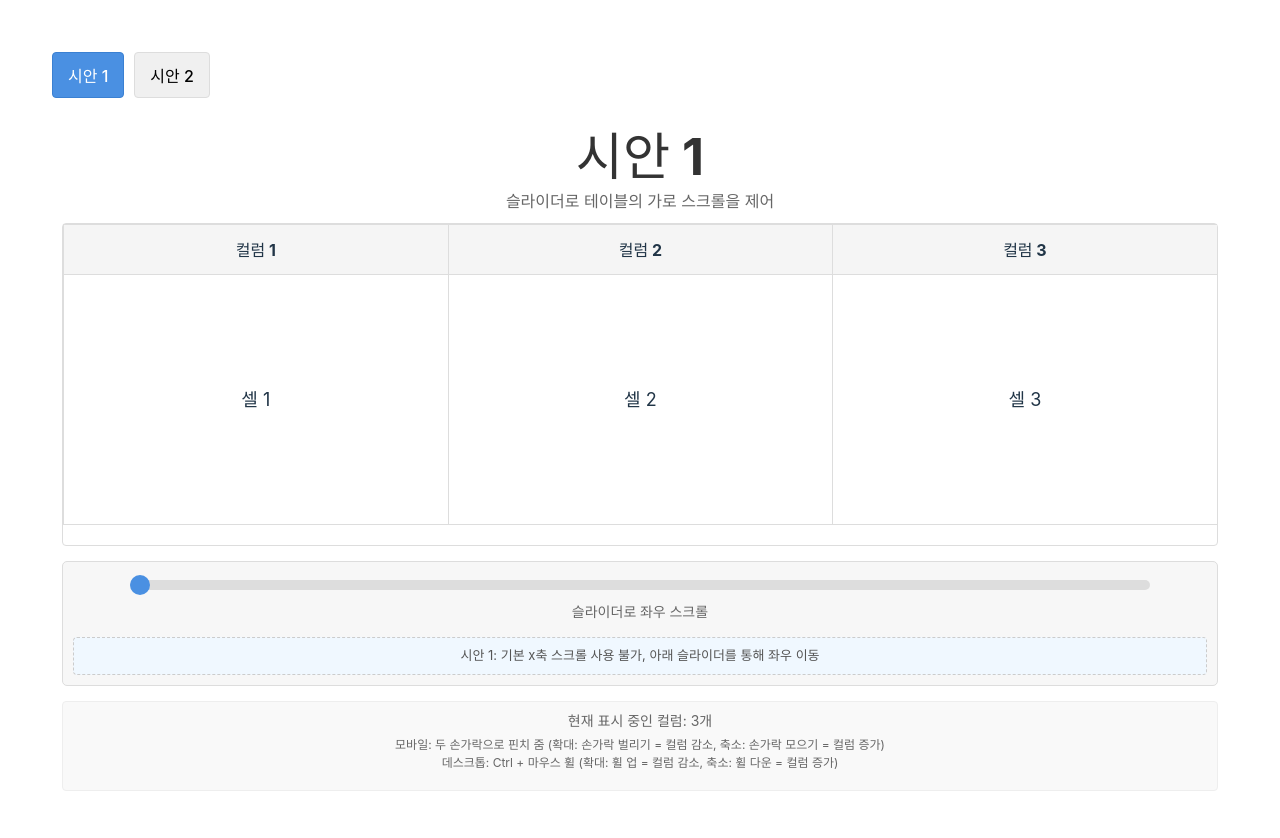
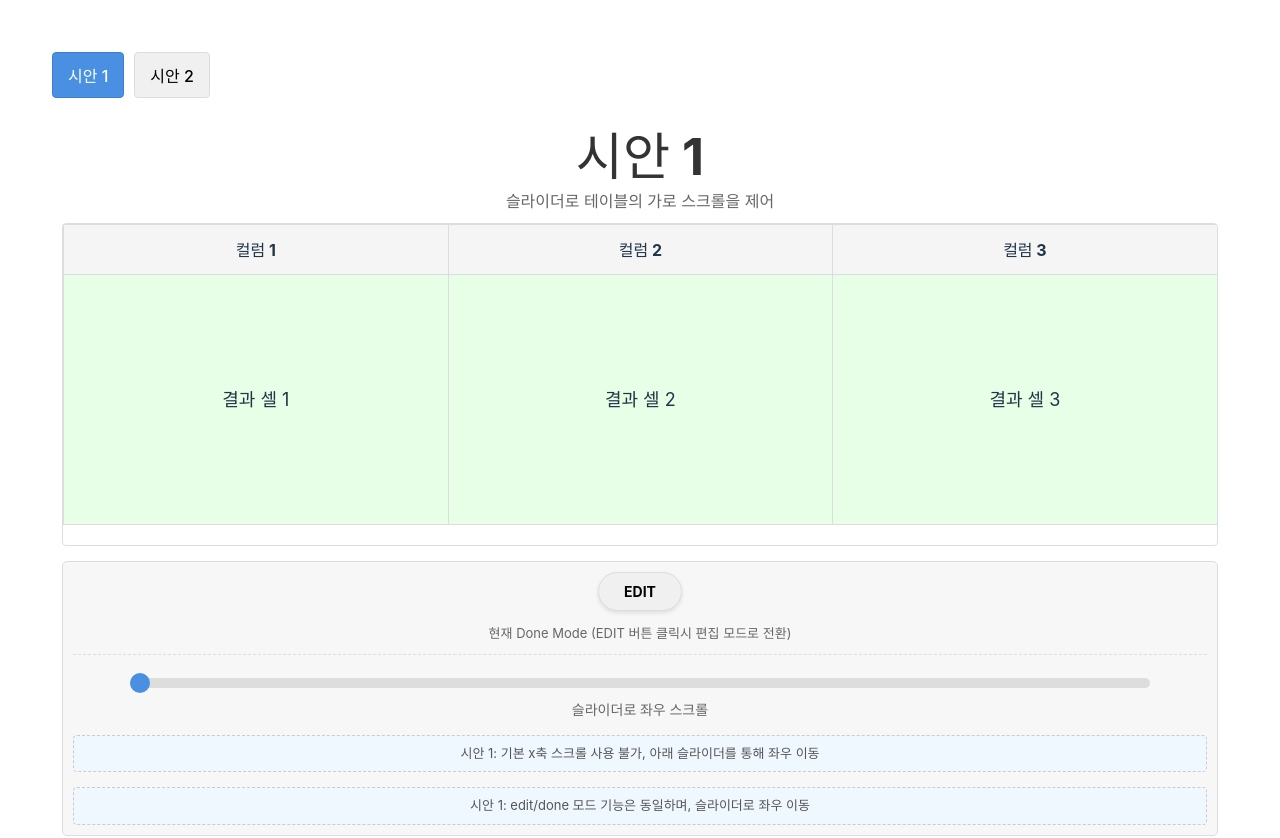
Before and after one commit to hhyyn/test, a React (Vite) app: page / in a window 1280 px wide. Shown: the top 838 px of the page. Built offline with nearby package versions, Linux system fonts and the light colour scheme.

Commit message:
셀 크기 변경

```diff
--- a/src/App.css
+++ b/src/App.css
@@ -113,7 +113,7 @@ body {
   vertical-align: middle;
   box-sizing: border-box;
   line-height: 1.5;
-  height: 500px;
+  height: 250px;
 }
 
 .zoom-table tr:nth-child(even) {
@@ -352,6 +352,13 @@ body {
   gap: 5px;
 }
 
+/* 시안 1 모드 토글 */
+.mode-toggle-container.design1 {
+  margin-bottom: 15px;
+  padding-bottom: 10px;
+  border-bottom: 1px dashed #ddd;
+}
+
 /* 편집 모드 스타일 */
 .zoom-table-container.edit-mode {
   position: relative;
@@ -424,14 +431,14 @@ body {
   background-color: rgba(255, 255, 255, 0.8);
   border: 1px dashed #ff8c00;
   padding: 20px 10px;
-  min-height: 80px;
   display: flex;
   flex-direction: column;
   justify-content: center;
   align-items: center;
   border-radius: 4px;
   transition: all 0.3s;
-  height: 100%;
+  height: 100%; /* 높이를 100%로 설정하여 부모 요소의 높이를 따르도록 함 */
+  box-sizing: border-box; /* 패딩과 테두리를 포함한 전체 높이 계산 */
 }
 
 .editable-cell:hover {
--- a/src/components/ZoomTable.jsx
+++ b/src/components/ZoomTable.jsx
@@ -182,7 +182,7 @@ const ZoomTable = ({ designType = 1 }) => {
   }
 
   // 편집 모드일 때 배경색을 변경하여 시각적으로 구분
-  const containerClassName = `zoom-table-container ${designType === 2 && mode === 'edit' ? 'edit-mode' : ''}`;
+  const containerClassName = `zoom-table-container ${mode === 'edit' ? 'edit-mode' : ''}`;
 
   const scrollContainerStyle = {
     width: '100%',
@@ -195,7 +195,7 @@ const ZoomTable = ({ designType = 1 }) => {
     width: `${100 / 10}%`,
     minWidth: '150px',
     padding: '8px',
-    backgroundColor: designType === 2 && mode === 'edit' ? '#fff3e0' : '#f5f5f5',
+    backgroundColor: mode === 'edit' ? '#fff3e0' : '#f5f5f5',
     fontWeight: 'bold',
     boxSizing: 'border-box',
     height: '50px', // 헤더 높이 고정
@@ -204,7 +204,7 @@ const ZoomTable = ({ designType = 1 }) => {
   const cellStyle = {
     width: `${100 / 10}%`,
     minWidth: '150px',
-    height: cellHeight,
+    height: cellHeight, // 고정된 높이 사용
     verticalAlign: 'middle',
     fontSize: '18px',
     padding: '20px 10px', // 패딩 증가
@@ -212,6 +212,7 @@ const ZoomTable = ({ designType = 1 }) => {
     textAlign: 'center',
     wordBreak: 'break-word',
     boxSizing: 'border-box',
+    backgroundColor: mode === 'view' ? '#e6ffe6' : undefined, // done 모드일 때만 연한 초록색 배경
   }
 
   return (
@@ -228,7 +229,7 @@ const ZoomTable = ({ designType = 1 }) => {
               <tr>
                 {columns.map((col, idx) => (
                   <th key={idx} style={headerStyle}>
-                    {designType === 2 && mode === 'edit'
+                    {mode === 'edit'
                       ? <div className="editable-cell">{col}</div>
                       : col
                     }
@@ -240,14 +241,16 @@ const ZoomTable = ({ designType = 1 }) => {
               <tr>
                 {columns.map((_, idx) => (
                   <td key={idx} style={cellStyle}>
-                    {designType === 2 && mode === 'edit'
+                    {mode === 'edit'
                       ? (
                         <div className="editable-cell">
                           <span className="edit-placeholder">editable</span>
                           <div>셀 {idx + 1}</div>
                         </div>
                       )
-                      : `셀 ${idx + 1}`
+                      : <div style={{ height: '100%', display: 'flex', alignItems: 'center', justifyContent: 'center' }}>
+                          결과 셀 {idx + 1}
+                        </div>
                     }
                   </td>
                 ))}
@@ -257,7 +260,7 @@ const ZoomTable = ({ designType = 1 }) => {
         </div>
 
         {/* 편집 모드 오버레이 */}
-        {designType === 2 && mode === 'edit' && (
+        {mode === 'edit' && (
           <div className="edit-mode-overlay">
             <div className="edit-mode-badge">
               <span className="edit-icon">✏️</span> EDIT
@@ -267,6 +270,26 @@ const ZoomTable = ({ designType = 1 }) => {
       </div>
 
       <div className="controls-container">
+        {/* 시안 1 & 2: 모드 토글 */}
+        <div className={`mode-toggle-container ${designType === 1 ? 'design1' : 'design2'}`}>
+          <button
+            className={`mode-toggle ${mode === 'edit' ? 'active' : ''}`}
+            onClick={handleModeChange}
+          >
+            {mode === 'edit' ? 'DONE' : 'EDIT'}
+          </button>
+          <div className="mode-description">
+            {mode === 'edit'
+              ? designType === 1
+                ? '현재 Edit Mode (DONE 버튼 클릭시 완료 모드로 전환)'
+                : '현재 Edit Mode: 스크롤 및 확대/축소 불가능 (DONE 버튼 클릭시 완료 모드로 전환)'
+              : designType === 1
+                ? '현재 Done Mode (EDIT 버튼 클릭시 편집 모드로 전환)'
+                : '현재 Done Mode: 스크롤 및 확대/축소 가능 (EDIT 버튼 클릭시 편집 모드로 전환)'
+            }
+          </div>
+        </div>
+
         {/* 시안 1: 슬라이더 */}
         {designType === 1 && (
           <div className="slider-container">
@@ -285,25 +308,13 @@ const ZoomTable = ({ designType = 1 }) => {
           </div>
         )}
 
-        {/* 시안 2: 모드 토글 */}
-        {designType === 2 && (
-          <div className="mode-toggle-container">
-            <button
-              className={`mode-toggle ${mode === 'edit' ? 'active' : ''}`}
-              onClick={handleModeChange}
-            >
-              {mode === 'edit' ? 'DONE' : 'EDIT'}
-            </button>
-            <div className="mode-description">
-              {mode === 'edit'
-                ? '현재 Edit Mode: 스크롤 및 확대/축소 불가능 (DONE 버튼 클릭시 뷰 모드로 전환)'
-                : '현재 View Mode: 스크롤 및 확대/축소 가능 (EDIT 버튼 클릭시 편집 모드로 전환)'}
-            </div>
-            <div className="design-info">
-              시안 2: edit/view 모드를 통해 스크롤 및 확대/축소 기능 제어
-            </div>
-          </div>
-        )}
+        {/* 시안별 기능 설명 */}
+        <div className="design-info">
+          {designType === 1
+            ? '시안 1: edit/done 모드 기능은 동일하며, 슬라이더로 좌우 이동'
+            : '시안 2: edit/done 모드를 통해 스크롤 및 확대/축소 기능 제어'
+          }
+        </div>
       </div>
 
       <div className="zoom-info">
```
